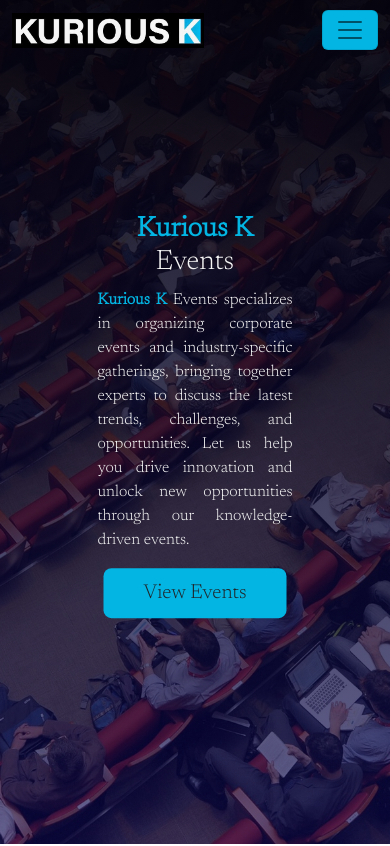
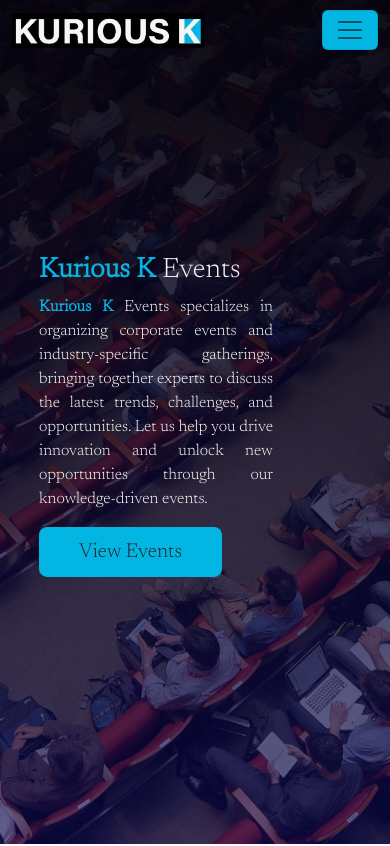
Before and after one commit to adiec7/kuriousk, a React (Create React App) app: page /events in a window 390 px wide. Shown: the top 846 px of the page. Built offline with nearby package versions, Linux system fonts and the light colour scheme.

Commit message:
added text

```diff
--- a/src/component/eventpages/envestconnect.css
+++ b/src/component/eventpages/envestconnect.css
@@ -23,3 +23,26 @@
 .obj-p{
     text-align: justify;
 }
+
+@media screen and (max-width: 700px) {
+    div.events_text {
+    text-align: justify;
+    position: absolute;
+    top: 50%;
+    left: 40%;
+    transform: translate(-50%, -50%);
+    color: whitesmoke;
+}
+
+    div.events_text p {
+        text-align: left;
+        font-size: 1rem;
+        margin-right: 0 !important;
+        margin-left: 0 !important;
+        text-align: justify;
+    }
+    h1.events_text{
+        font-size: 1rem;
+    }
+
+}
--- a/src/component/eventpages/envestconnect.js
+++ b/src/component/eventpages/envestconnect.js
@@ -17,7 +17,7 @@
           <h1>
             <span className="pageSpan">Kurious K Investor Connect</span>
           </h1>
-          <p className="lead">
+          <p className="">
             <span className="pageSpan">Kurious K</span> Investor Connect is an exclusive event
                 designed to bring together startups and investors in
                 Nigeria for a day of networking, knowledge sharing, and
```
